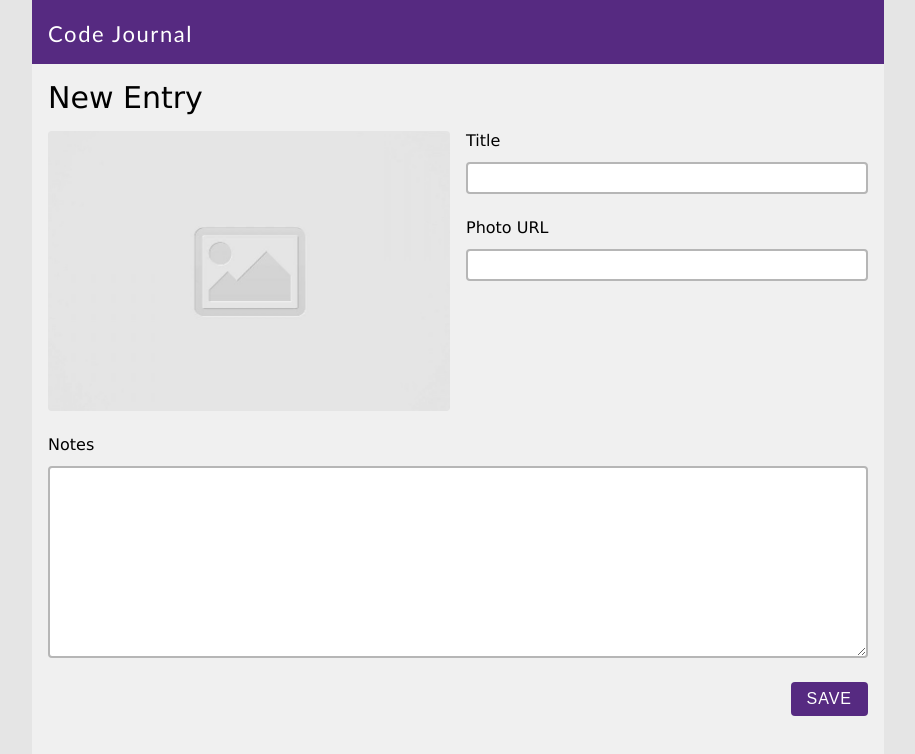
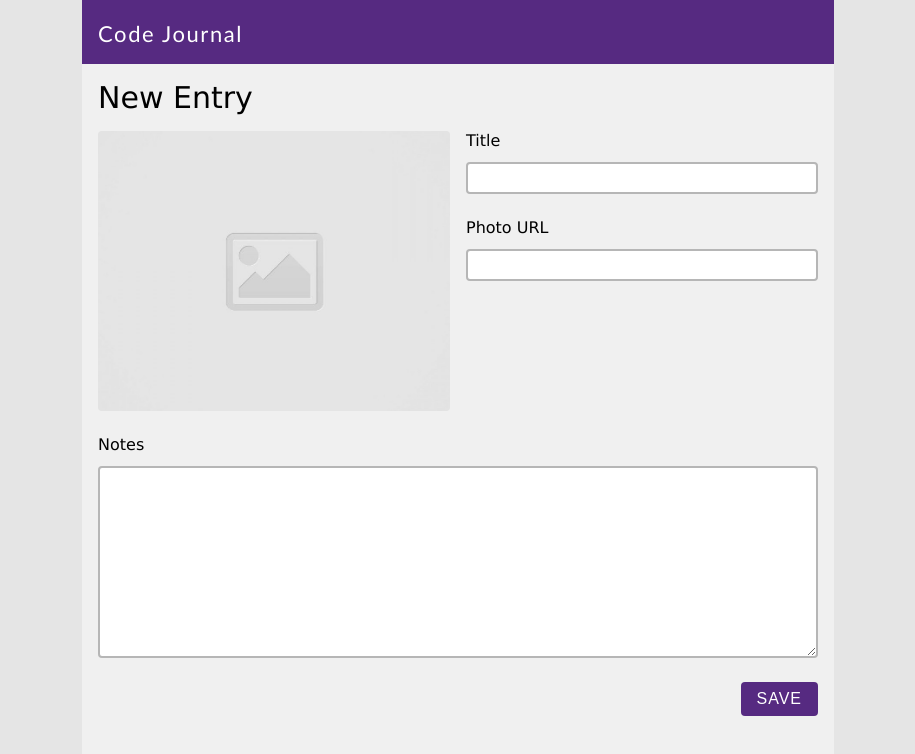
Before and after one commit to j-alejandro-araujo/code-journal, a website: page index.html in a window 1280 px wide. Shown: the whole page, without its empty margins (182-1097 px from the left). Drawn offline with Linux system fonts and the light colour scheme.

Commit message:
Completed issue-create-an-entry.

```diff
--- a/css/styles.css
+++ b/css/styles.css
@@ -6,6 +6,15 @@
 body {
   font-family: Verdana, sans-serif;
   background-color: #e5e5e5;
+}
+
+.wrapper {
+  /* background-color: #f0f0f0; */
+}
+
+.container {
+  max-width: 800px;
+  margin: 0 auto;
 }
 
 #code-journal-header {
@@ -44,12 +53,6 @@ body {
 
 #notes {
   height: 12rem;
-}
-
-.container {
-  width: 100%;
-  height: auto;
-  margin: 0 auto;
 }
 
 .new-entry-header {
@@ -113,7 +116,7 @@ body {
   margin-left: auto;
 }
 
-@media screen and (min-width: 768px) {
+@media screen and (min-width: 576px) {
   .column-half {
     flex-basis: 50%;
   }
--- a/index.html
+++ b/index.html
@@ -16,15 +16,13 @@
   <link rel="stylesheet" href="css/styles.css">
 </head>
 <body>
-
-  <header></header>
-
-  <main class="container">
-    <section class="header">
+  <main class="wrapper">
+    <div class="container">
+      <div class="header">
         <div class="code-journal-row">
           <p id="code-journal-header">Code Journal</p>
         </div>
-    </section>
+      </div>
       <div data-view="entry-form" id="entry-background">
         <form id="new-entry">
           <h3 class="new-entry-header">New Entry</h3>
@@ -61,6 +59,7 @@
         </form>
       </div> <!--entry form closing div-->
       <div data-view="entries" class="hidden"></div>
+    </div>
   </main>
   <script src="js/data.js"></script>
   <script src="js/main.js"></script>
```
Also changed, not shown: js/data.js (+13 -0 lines). Lines whose indentation alone changed are shown as unchanged.
